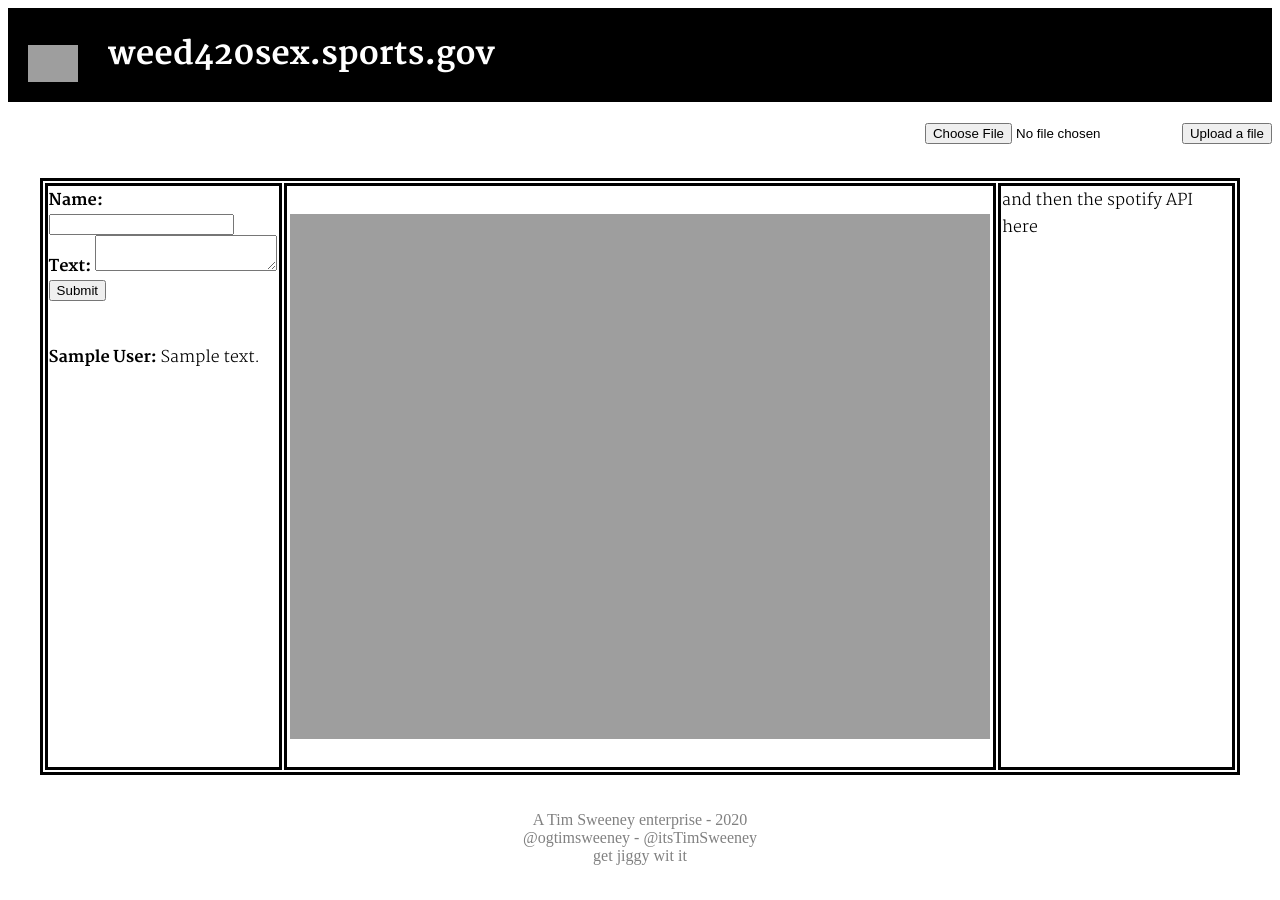
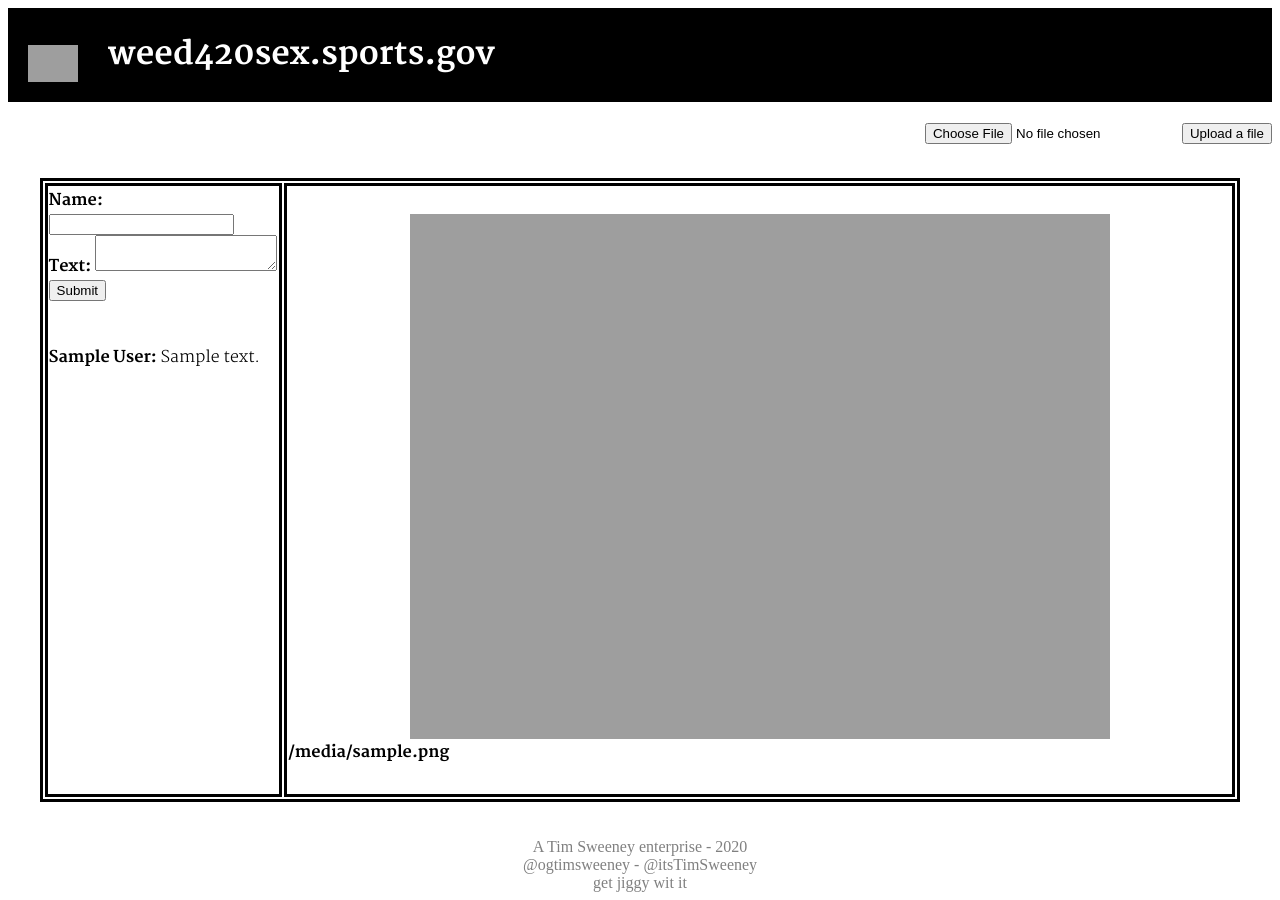
Before and after one commit to timsweeney7/Website, a Flask app: template app/templates/home.html in a window 1280 px wide. Before the commit the page ends 865 px from the top, so only its background shows below. Run offline with Flask 2, Linux system fonts and the light colour scheme; the template is opened without the code that fills it: most values are stand-ins (such as "Sample title", 1, 10 or a date in 2020); form fields are guessed from the names that the template uses; some libraries are stand-ins or nearby versions; grey boxes are pictures that could not be loaded.

Commit message:
added image filename text beneath images

```diff
--- a/app/templates/home.html
+++ b/app/templates/home.html
@@ -34,13 +34,12 @@
             {% for img in images %}
             <div class="picture_class">
                 <img src="http://localhost:5000/image/{{img.id}}" alt={{img.file_name}} class="picture_class">
+                <b>{{img.file_name}}</b>
             </div>
             <br>
             {% endfor %}
         </td>
-        <td class="side">
-            and then the spotify API here
-        </td>
+
     </tr>
 </table>
 {% endblock %}
```
